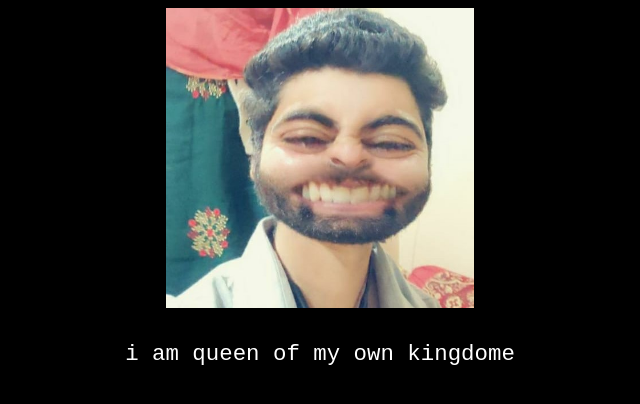
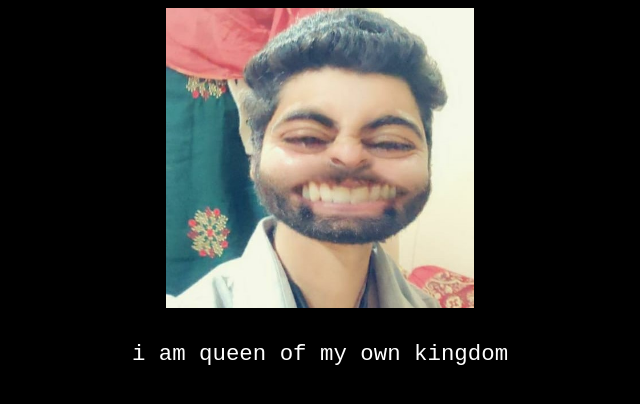
Before and after one commit to muneebbinayub/kookroo, a plain HTML site: page another.html in a window 1280 px wide. Shown: the whole page, without its empty margins (320-960 px from the left). Drawn offline with Linux system fonts and the light colour scheme.

Commit message:
Update another.html

```diff
--- a/another.html
+++ b/another.html
@@ -16,7 +16,7 @@
 
 <img src="/kookroo/ha haa.jpeg" alt="">
 
-i am queen of my own kingdome
+i am queen of my own kingdom
 </div>
 
 
```
